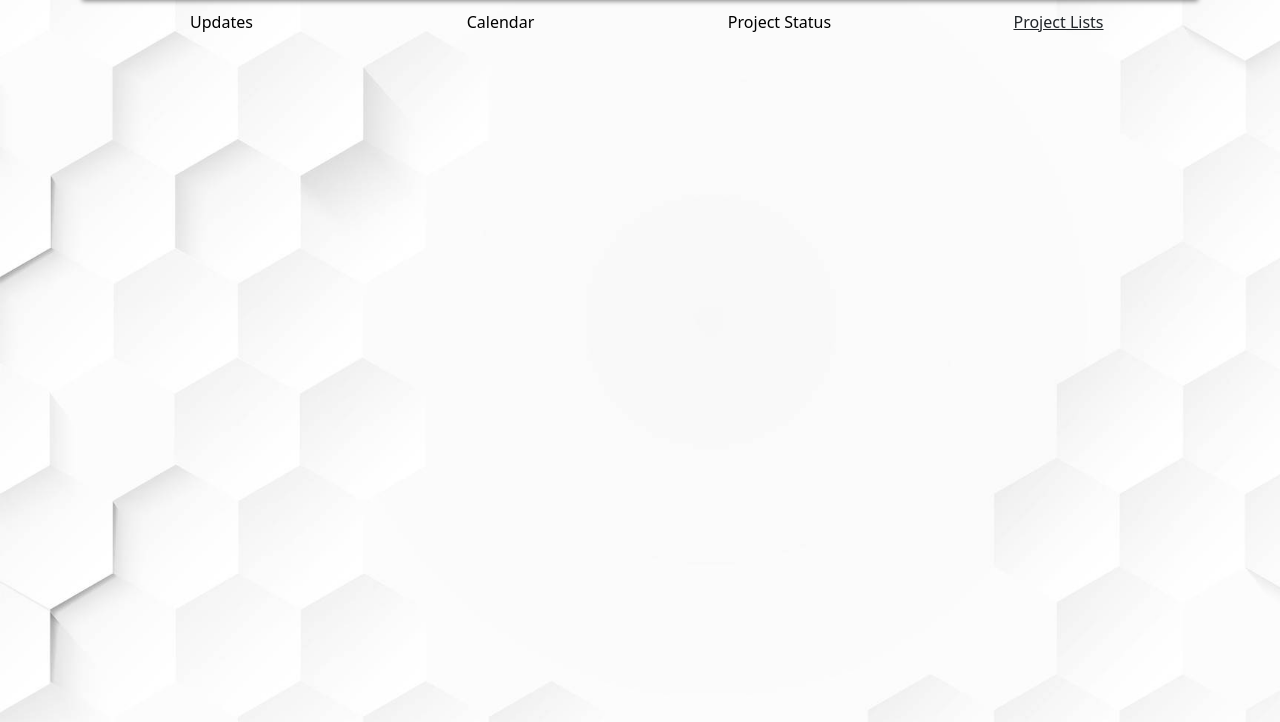
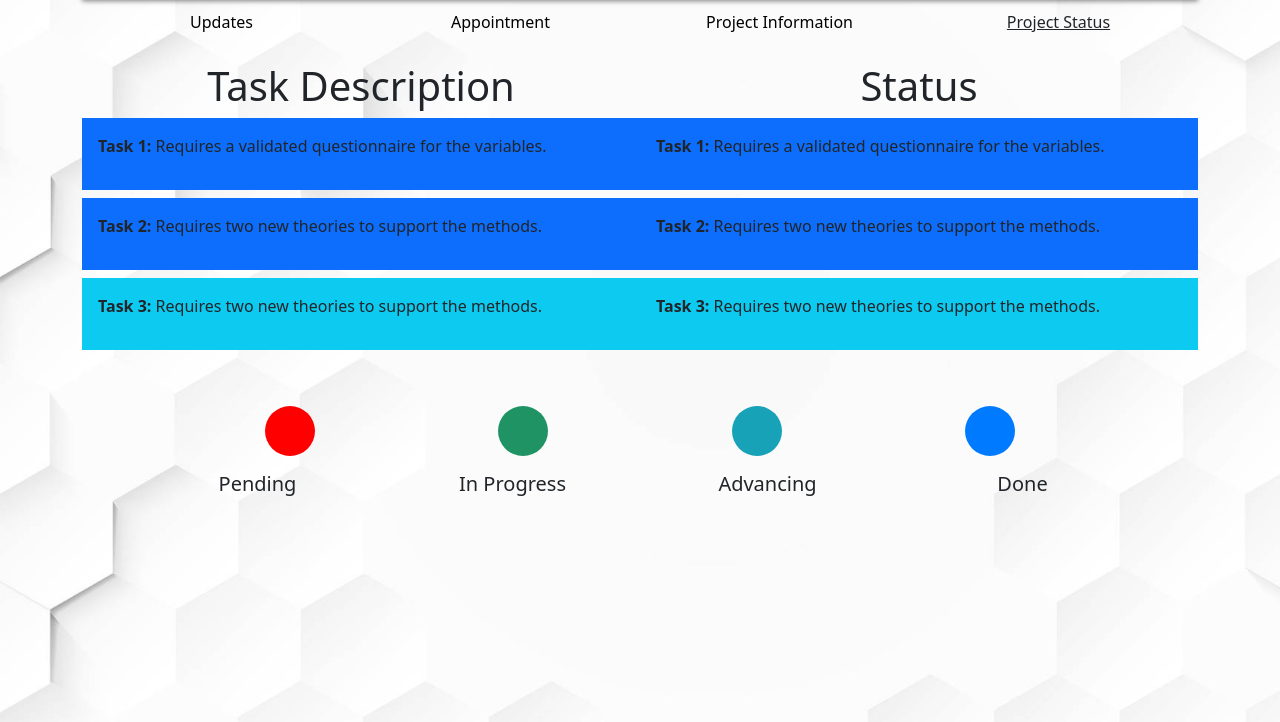
Before and after one commit to jimmylopezjr/jimmylopezjr.github.io, a website: page pp2/myprojectspl.html in a window 1280 px wide. Shown: the part 78-800 px from the top of the page. Drawn offline with nearby package versions, Linux system fonts and the light colour scheme.

Commit message:
unfinished but ready for pp2

```diff
--- a/pp2/assets/css/styles.css
+++ b/pp2/assets/css/styles.css
@@ -604,9 +604,77 @@ form .message-paragraph, .email {
 
 /* end of mp-menu ps styles */
 
+/* start of mp-menu pl styles */
+
+.circle1 {
+    width: 50px;
+    height: 50px;
+    background-color: #ff0000;
+    border-radius: 50%;
+  }
+
+  .circle2 {
+    width: 50px;
+    height: 50px;
+    background-color: #209365;
+    border-radius: 50%;
+  }
+
+  .circle3 {
+    width: 50px;
+    height: 50px;
+    background-color: rgb(23, 162, 184);
+    border-radius: 50%;
+  }
+
+  .circle4 {
+    width: 50px;
+    height: 50px;
+    background-color: rgb(0, 123, 255);
+    border-radius: 50%;
+  }
+
+  @media screen and (max-width: 767px) {
+    .status h5 {
+        font-size: 15px;
+     }
+}
+
+@media screen and (max-width: 426px) {
+    .status h5 {
+        font-size: 12px;
+     }
+}
+
+@media screen and (max-width: 375px) {
+    .status h5 {
+        font-size: 10px;
+     }
+}
+
+@media screen and (max-width: 320px) {
+    .status h5 {
+        font-size: 8px;
+     }
+
+}
+
+/* end of mp-menu pl styles */
+
+/* start of fin-menu styles */
+    .content-fin {
+        width: 100%;
+        height: 500px;
+        background-image: url('/assets/images/work-in-progress.png');
+        background-size: contain;
+        background-repeat: no-repeat;
+        background-position: center;
+    }
+
+/* end of fin-menu styles */
+
 
 /* END OF MY PROJECTS STYLES */
-
 
 .mp-menu-ps-converse {
     padding: 0;
--- a/pp2/myprojectspl.html
+++ b/pp2/myprojectspl.html
@@ -38,18 +38,79 @@
             </div>
         </nav>
 
-        <div class="col-12 d-flex flex-column">
-          <section class="mp-menu col-12 d-flex text-center">
+        <section class="col-12 d-flex flex-column">
+          <div class="mp-menu col-12 d-flex text-center">
             <div class="p-1 col"  href="signinpage.html"> <a href="signinpage.html">Updates </a></div>
-            <div class="p-1 col" > <a href="myprojectscalendar.html"> Calendar </a> </div>
-            <div class="p-1 col"> <a href="myprojectsps.html">Project Status </a></div>
-            <div class="p-1 col" style="text-decoration: underline;"> Project Lists </div>
+            <div class="p-1 col" > <a href="myprojectscalendar.html"> Appointment </a> </div>
+            <div class="p-1 col"> <a href="myprojectsps.html">Project Information </a></div>
+            <div class="p-1 col" style="text-decoration: underline;"> Project Status </div>
+          </div>
+        </section>
 
-            </section>
+        <section class="mp-menu-li mt-4 d-flex flex-wrap">
+
+          <div class="menu-li-title col-md-6 col-12">
+            <div class="text-center">
+              <h1> Task Description</h1>
+            </div>
+            <div>
+              <div class="bg-primary mb-2 mt-2 p-3">
+                <p> <b>Task 1:</b> Requires a validated questionnaire for the variables. </p>
+              </div>
+
+              <div class="bg-primary mb-2 p-3">
+                <p> <b>Task 2:</b> Requires two new theories to support the methods. </p>
+              </div>
+
+              <div class="bg-info mb-2 p-3">
+                <p> <b> Task 3: </b> Requires two new theories to support the methods. </p>
+              </div>
+
+            </div>
+
+          </div>
+
+          <div class="menu-li-stat col-md-6 col-12">
+            <div class="text-center">
+              <h1> Status</h1>
+            </div>
+            <div>
+              <div class="bg-primary mb-2 mt-2 p-3">
+                <p> <b>Task 1:</b> Requires a validated questionnaire for the variables. </p>
+              </div>
+
+              <div class="bg-primary mb-2 p-3">
+                <p> <b>Task 2:</b> Requires two new theories to support the methods. </p>
+              </div>
+
+              <div class="bg-info mb-2 p-3">
+                <p> <b> Task 3: </b> Requires two new theories to support the methods. </p>
+              </div>
+
+            </div>
+
+          </div>
 
 
 
-      </div>
+        </section>
+
+        <section class="status-legend mt-5">
+          <div class="shapes d-flex flex-row justify-content-evenly ">
+            <div class="circle1"></div>
+            <div class="circle2"></div>
+            <div class="circle3"></div>
+            <div class="circle4"></div>
+          </div>
+
+          <div class="status d-flex flex-row mt-3 m-5">
+            <div class="col stat1 text-center"> <h5> Pending </h5> </div>
+            <div class="col stat2 text-center"> <h5> In Progress </h5> </div>
+            <div class="col stat3 text-center"> <h5> Advancing </h5> </div>
+            <div class="col stat4 text-center"> <h5> Done </h5> </div>
+          </div>
+
+        </section>
 
 
   </main>
```
Also changed, not shown: pp2/financeacc.html (+4 -0 lines), pp2/myprojectscalendar.html (+3 -3 lines), pp2/myprojectsps.html (+3 -3 lines), pp2/setting.html (+4 -0 lines), pp2/signinpage.html (+3 -3 lines), pp2/assets/images/work-in-progress.png (added).
